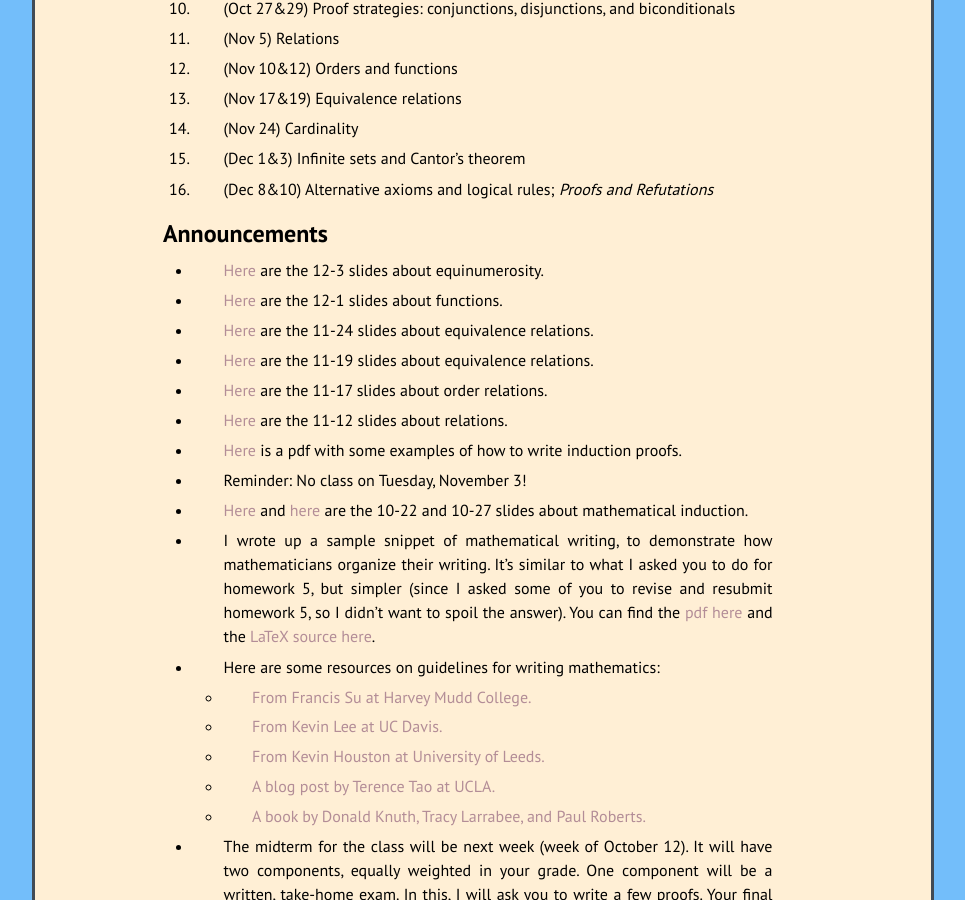
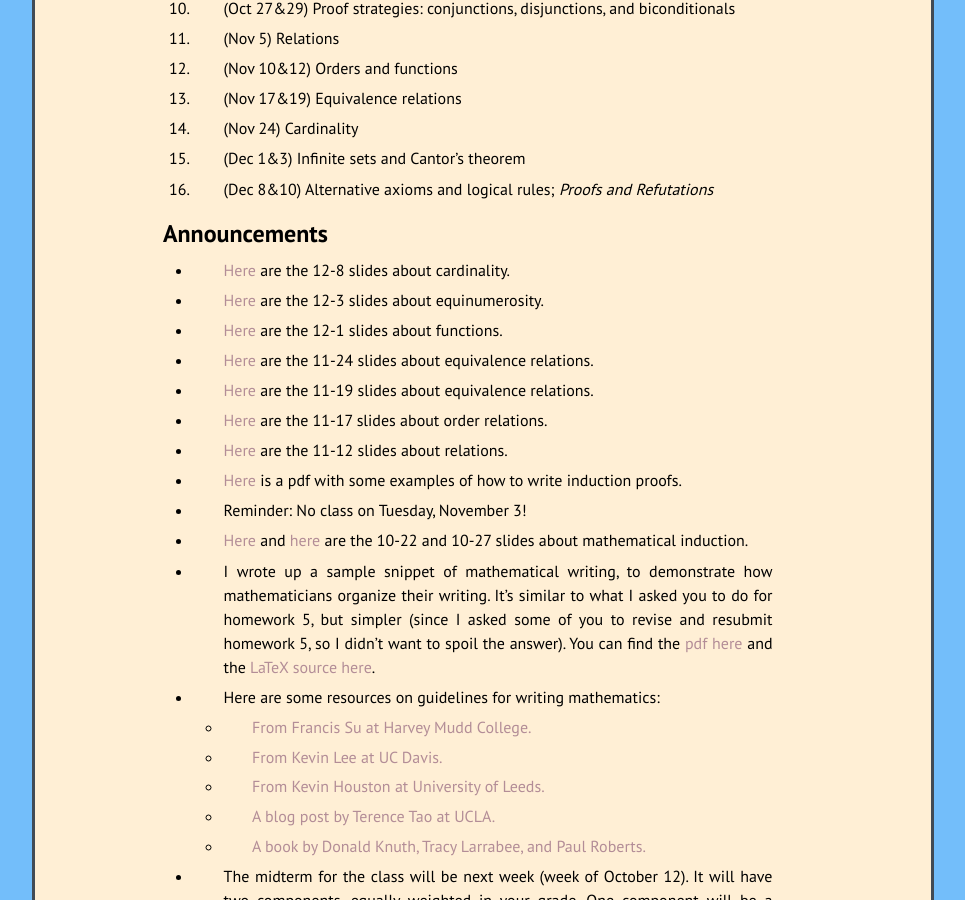
Before and after one commit to kamerynjw/kamerynjw.github.io, a Jekyll site: the page built from teaching/2020/math321.md, in a window 1280 px wide and 900 px high, scrolled down 961 px. Shown: the whole window, without its empty margins (157-1122 px from the left). Built offline with Jekyll 4.4.1, drawn with Linux system fonts in a browser that asks for light colours; nearby versions of some CDN libraries; formulas are drawn with MathJax 3.

Commit message:
added slides

```diff
--- a/teaching/2020/math321.md
+++ b/teaching/2020/math321.md
@@ -65,6 +65,8 @@ Tentative Weekly Schedule
 
 Announcements
 -------------
+
+* [Here]({{ page.url }}countable.pdf) are the 12-8 slides about cardinality.
 
 * [Here]({{ page.url }}fn2.pdf) are the 12-3 slides about equinumerosity.
 
```
Also changed, not shown: 2 other files.
